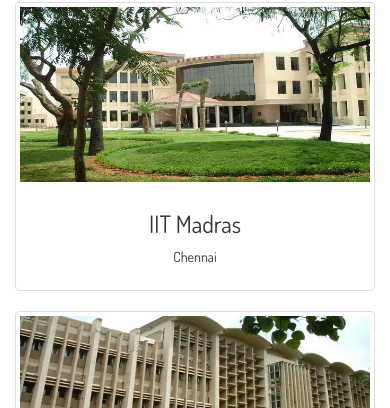
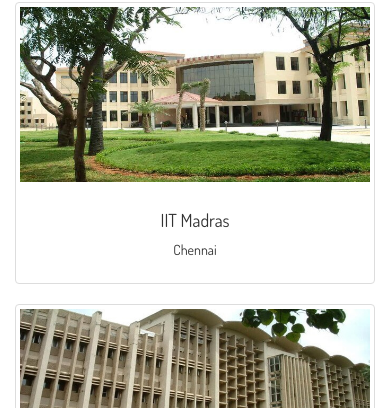
Before and after one commit to Arun05hp/project, a plain HTML site: page clg.html in a window 390 px wide. Shown: the part 436-844 px from the top of the page. Drawn offline with nearby package versions, Linux system fonts and the light colour scheme.

Commit message:
caption h

```diff
--- a/assets/stylesheets/main.css
+++ b/assets/stylesheets/main.css
@@ -260,4 +260,7 @@ div.switch a.style:hover{
     padding-left: 0;
     padding-right: 0;
   }
+  div.caption h3{
+    font-size: 18px;
+  }
 }
```
